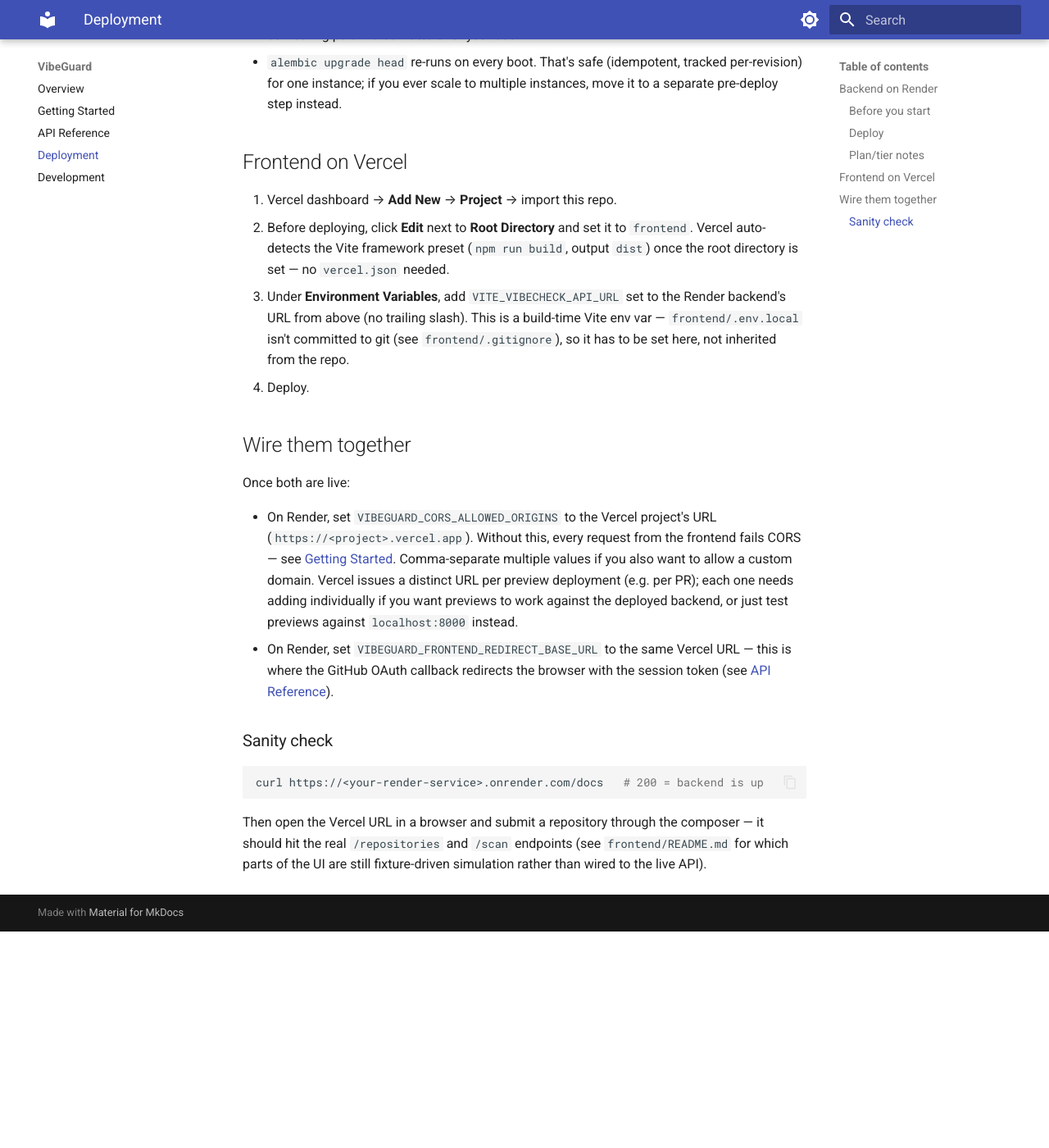
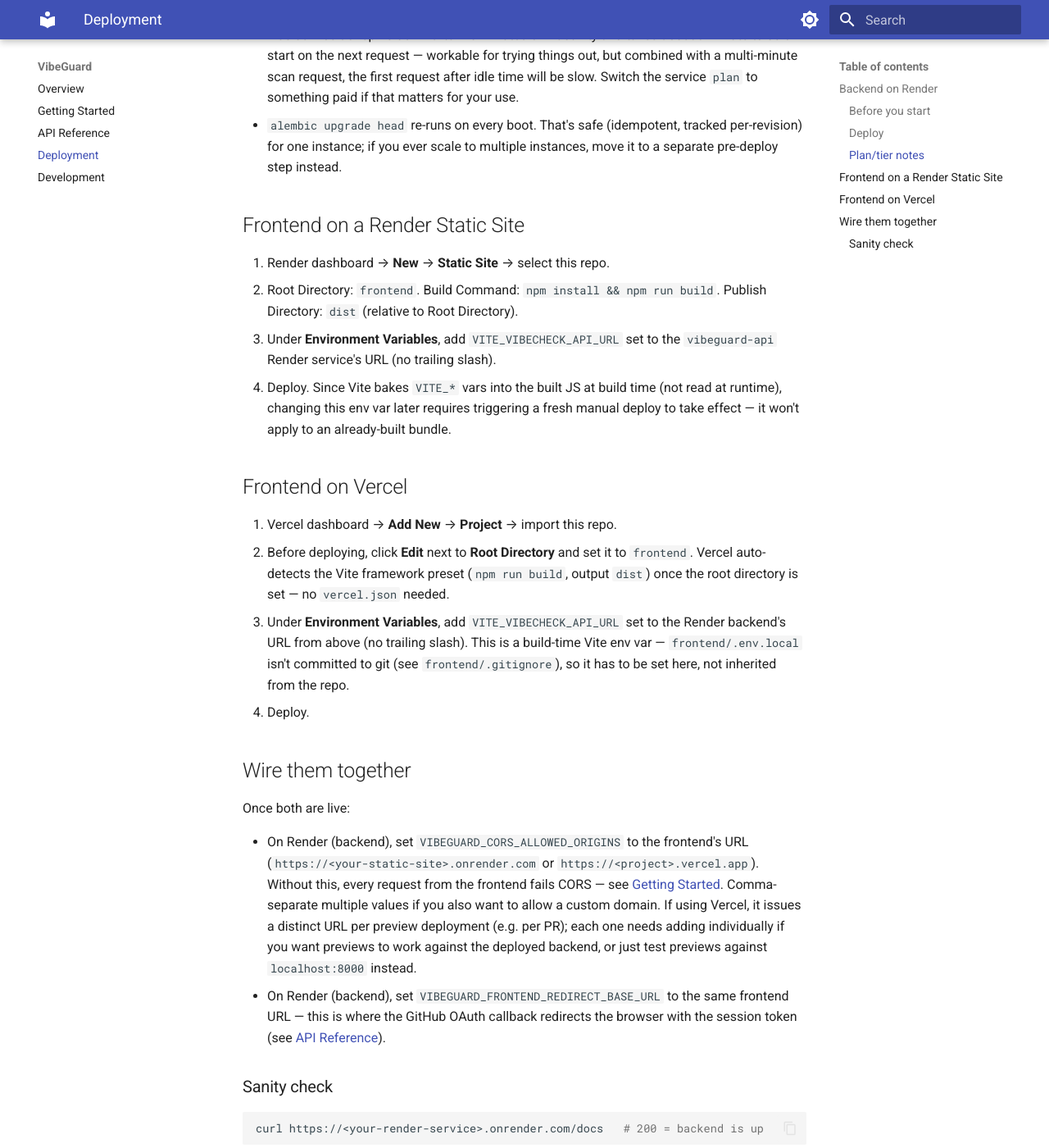
Before and after one commit to Jacey1225/VibeGuard, an MkDocs documentation site: the page built from docs/deployment.md, in a window 1280 px wide and 1400 px high, scrolled down 1494 px. Shown: the whole window at 82% size. Built offline with MkDocs 1.6.1 and Material for MkDocs 9.7.7, drawn with Linux system fonts in a browser that asks for light colours; before the commit the page ends 2630 px from its top, so only the background shows below that; some of the changed text lies outside the part shown.

Commit message:
new routing changes

````diff
--- a/docs/deployment.md
+++ b/docs/deployment.md
@@ -1,19 +1,24 @@
 # Deployment
 
-VibeGuard's backend and frontend deploy to two different platforms, not
-one:
+VibeGuard's backend and frontend deploy separately, not as one unit:
 
-- **Frontend** (`frontend/`, a Vite/React app) → [Vercel](https://vercel.com).
-  A standard static/SPA deploy — Vercel is built for exactly this.
-- **Backend** (`src/vibeguard`, FastAPI + Postgres) → [Render](https://render.com).
-  Render, not Vercel, because the backend needs things Vercel's
-  serverless functions don't provide: a `git` binary for repository
-  intake (`POST /repositories` shells out to `git clone`), requests
-  that can legitimately block for several minutes (`POST
-  /repositories/{id}/scan`), and a persistent Postgres connection
-  rather than a per-invocation cold start.
+- **Frontend** (`frontend/`, a Vite/React app) → a static host. Either
+  a [Render Static Site](#frontend-on-a-render-static-site) or
+  [Vercel](#frontend-on-vercel) work — both are a standard static/SPA
+  deploy of the same `npm run build` output.
+- **Backend** (`src/vibeguard`, FastAPI + Postgres) → [Render](https://render.com)
+  as a web service, not a serverless platform (e.g. Vercel functions),
+  because it needs things serverless doesn't provide: a `git` binary
+  for repository intake (`POST /repositories` shells out to `git
+  clone`), requests that can legitimately block for several minutes
+  (`POST /repositories/{id}/scan`), and a persistent Postgres
+  connection rather than a per-invocation cold start.
 
-Deploy the backend first — the frontend needs its URL.
+Order doesn't strictly matter — either can be deployed first with a
+placeholder `VITE_VIBECHECK_API_URL`/CORS origin, then updated (and the
+frontend redeployed, since Vite bakes that value in at build time) once
+the other side's URL is known. Deploying the backend first avoids the
+extra redeploy step, so that's the order below.
 
 ## Backend on Render
 
@@ -67,6 +72,18 @@
   tracked per-revision) for one instance; if you ever scale to multiple
   instances, move it to a separate pre-deploy step instead.
 
+## Frontend on a Render Static Site
+
+1. Render dashboard → **New** → **Static Site** → select this repo.
+2. Root Directory: `frontend`. Build Command: `npm install && npm run
+   build`. Publish Directory: `dist` (relative to Root Directory).
+3. Under **Environment Variables**, add `VITE_VIBECHECK_API_URL` set to
+   the `vibeguard-api` Render service's URL (no trailing slash).
+4. Deploy. Since Vite bakes `VITE_*` vars into the built JS at build
+   time (not read at runtime), changing this env var later requires
+   triggering a fresh manual deploy to take effect — it won't apply to
+   an already-built bundle.
+
 ## Frontend on Vercel
 
 1. Vercel dashboard → **Add New** → **Project** → import this repo.
@@ -85,18 +102,19 @@
 
 Once both are live:
 
-- On Render, set `VIBEGUARD_CORS_ALLOWED_ORIGINS` to the Vercel
-  project's URL (`https://<project>.vercel.app`). Without this, every
-  request from the frontend fails CORS — see
-  [Getting Started](getting-started.md#run-the-api). Comma-separate
-  multiple values if you also want to allow a custom domain.
-  Vercel issues a distinct URL per preview deployment (e.g. per PR);
-  each one needs adding individually if you want previews to work
-  against the deployed backend, or just test previews against
-  `localhost:8000` instead.
-- On Render, set `VIBEGUARD_FRONTEND_REDIRECT_BASE_URL` to the same
-  Vercel URL — this is where the GitHub OAuth callback redirects the
-  browser with the session token (see [API Reference](api.md#get-authgithubcallback)).
+- On Render (backend), set `VIBEGUARD_CORS_ALLOWED_ORIGINS` to the
+  frontend's URL (`https://<your-static-site>.onrender.com` or
+  `https://<project>.vercel.app`). Without this, every request from the
+  frontend fails CORS — see [Getting Started](getting-started.md#run-the-api).
+  Comma-separate multiple values if you also want to allow a custom
+  domain. If using Vercel, it issues a distinct URL per preview
+  deployment (e.g. per PR); each one needs adding individually if you
+  want previews to work against the deployed backend, or just test
+  previews against `localhost:8000` instead.
+- On Render (backend), set `VIBEGUARD_FRONTEND_REDIRECT_BASE_URL` to
+  the same frontend URL — this is where the GitHub OAuth callback
+  redirects the browser with the session token (see
+  [API Reference](api.md#get-authgithubcallback)).
 
 ### Sanity check
 
@@ -104,7 +122,8 @@
 curl https://<your-render-service>.onrender.com/docs   # 200 = backend is up
 ```
 
-Then open the Vercel URL in a browser and submit a repository through
-the composer — it should hit the real `/repositories` and `/scan`
-endpoints (see `frontend/README.md` for which parts of the UI are still
-fixture-driven simulation rather than wired to the live API).
+Then open the frontend's URL in a browser and submit a repository
+through the composer — it should hit the real `/repositories` and
+`/scan` endpoints (see `frontend/README.md` for which parts of the UI
+are still fixture-driven simulation rather than wired to the live
+API).
--- a/runtime.txt
+++ /dev/null
@@ -1 +0,0 @@
-python-3.11.16
````
Also changed, not shown: CHANGELOG.md (+12 -0 lines), README.md (+6 -4 lines), demo-script.md (added, +121 -0 lines), docs/getting-started.md (+6 -3 lines), render.yaml (+5 -3 lines), 4 other files.
